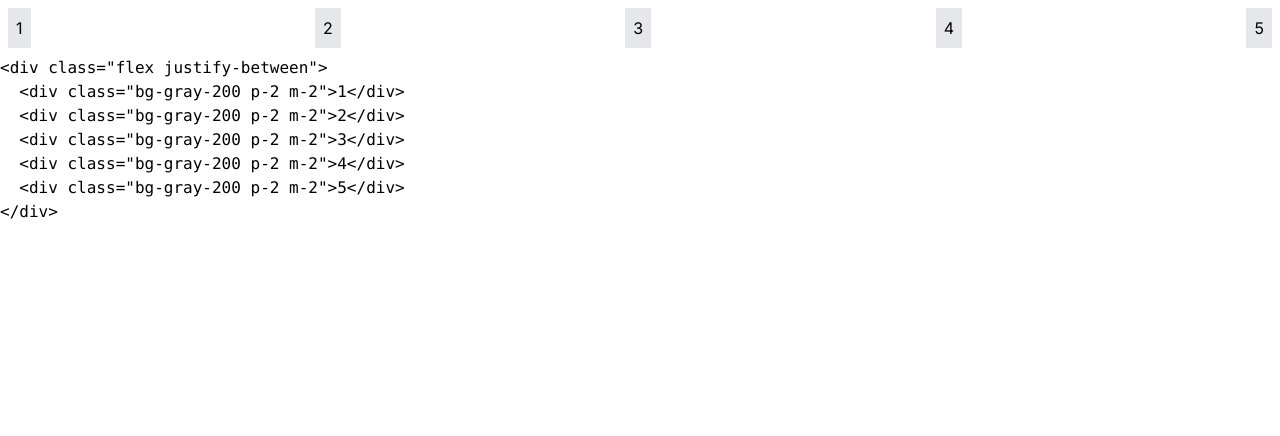
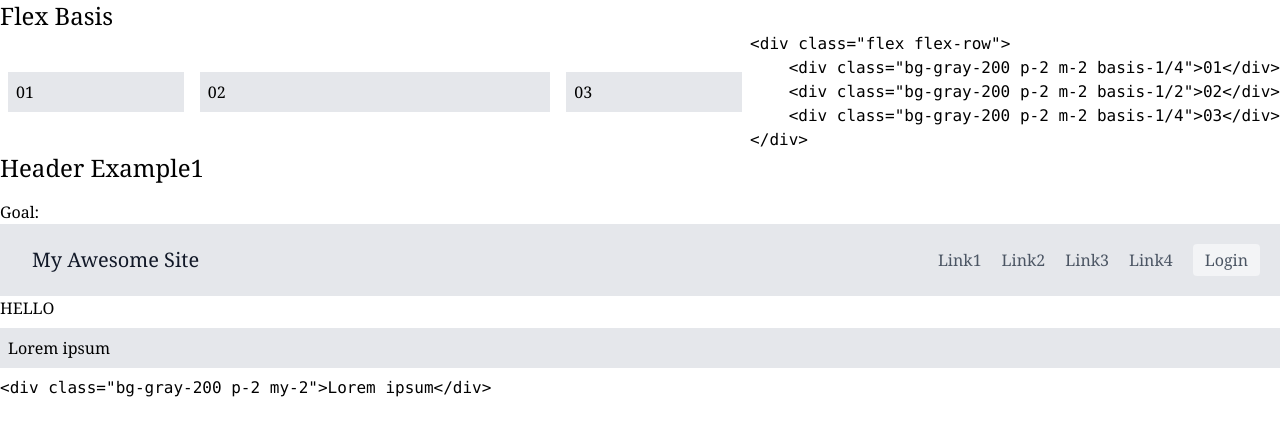
Before and after one commit to kengo-k/css-cookbook, a Next.js app: page / in a window 1280 px wide. Shown: the top 436 px of the page. Built offline with nearby package versions, Linux system fonts and the light colour scheme; a small style sheet from the web is missing.

Commit message:
introduct typescript and commit for now

```diff
--- a/package.json
+++ b/package.json
@@ -18,5 +18,10 @@
     "react-dom": "18.2.0",
     "sass": "^1.64.1",
     "tailwindcss": "3.3.3"
+  },
+  "devDependencies": {
+    "@types/node": "^20.4.5",
+    "@types/react": "^18.2.16",
+    "typescript": "^5.1.6"
   }
 }
--- a/src/app/page.js
+++ b/src/app/page.js
@@ -1,17 +1,30 @@
 "use client";
+
+import { FlexBasis1 } from "@/components/FlexExamples";
+import { HighlightedSource } from "@/components/HighlightedSource";
 import "prism-themes/themes/prism-ghcolors.css";
 import Prism from "prismjs";
 import "prismjs/components/prism-css.min.js";
 import { useEffect } from "react";
-import { HighlightedSource } from "../components/HighlightedSource";
 
-const codeString = `<div class="flex justify-between">
-  <div class="bg-gray-200 p-2 m-2">1</div>
-  <div class="bg-gray-200 p-2 m-2">2</div>
-  <div class="bg-gray-200 p-2 m-2">3</div>
-  <div class="bg-gray-200 p-2 m-2">4</div>
-  <div class="bg-gray-200 p-2 m-2">5</div>
-</div>`;
+export const Showcase = ({ title, item }) => {
+  const { Component, code, lang } = item;
+  return (
+    <>
+      <div>{title}</div>
+      <Component />
+      <HighlightedSource code={code} lang={lang} />
+    </>
+  );
+};
+
+export const MarginSample1 = {
+  Component: () => {
+    return <div class="bg-gray-200 p-2 my-2">Lorem ipsum</div>;
+  },
+  code: `<div class="bg-gray-200 p-2 my-2">Lorem ipsum</div>`,
+  lang: "html",
+};
 
 export default function Home() {
   useEffect(() => {
@@ -19,15 +32,58 @@ export default function Home() {
   }, []);
 
   return (
-    <main className="max-w-7xl mx-auto">
-      <div className="flex justify-between">
-        <div className="bg-gray-200 p-2 m-2">1</div>
-        <div className="bg-gray-200 p-2 m-2">2</div>
-        <div className="bg-gray-200 p-2 m-2">3</div>
-        <div className="bg-gray-200 p-2 m-2">4</div>
-        <div className="bg-gray-200 p-2 m-2">5</div>
+    <main class="container mx-auto font-serif">
+      <h2 class="text-2xl">Flex Basis</h2>
+      <div class="flex flex-row items-center">
+        <div class="basis-3/4">
+          <FlexBasis1.Component />
+        </div>
+        <div class="basis-1/4">
+          <HighlightedSource code={FlexBasis1.code} lang="html" />
+        </div>
       </div>
-      <HighlightedSource code={codeString} lang="html" />
+
+      <h2 class="text-2xl">Header Example1</h2>
+
+      <h3 class="mt-4">Goal:</h3>
+      <div class="bg-gray-200">
+        <header class="text-gray-600 body-font">
+          <div class="mx-auto flex flex-wrap p-5 flex-col md:flex-row items-center">
+            <a class="flex title-font font-medium items-center text-gray-900 mb-4 md:mb-0">
+              <span class="ml-3 text-xl">My Awesome Site</span>
+            </a>
+            <nav class="md:ml-auto flex flex-wrap items-center text-base justify-center">
+              <a class="mr-5 hover:text-gray-900">Link1</a>
+              <a class="mr-5 hover:text-gray-900">Link2</a>
+              <a class="mr-5 hover:text-gray-900">Link3</a>
+              <a class="mr-5 hover:text-gray-900">Link4</a>
+            </nav>
+            <button class="inline-flex items-center bg-gray-100 border-0 py-1 px-3 focus:outline-none hover:bg-gray-200 rounded text-base mt-4 md:mt-0">
+              Login
+            </button>
+          </div>
+        </header>
+      </div>
+
+      <Showcase title={"HELLO"} item={MarginSample1} />
+
+      {/* <div class="bg-gray-200 p-2 my-2 w-1/2">Lorem ipsum</div>
+      <div class="bg-gray-200 p-2 my-2 w-1/3 ml-auto">Lorem ipsum</div>
+      <div class="bg-gray-200 p-2 my-2 w-1/4 mx-auto">Lorem ipsum</div> */}
+
+      {/* <h3 class="mt-4">Step0:</h3>
+      <div class="bg-gray-200">
+        <header>
+          <a>My Awesome Site</a>
+          <nav class="md:ml-auto flex flex-wrap items-center text-base justify-center">
+            <a class="mr-5 hover:text-gray-900">Link1</a>
+            <a class="mr-5 hover:text-gray-900">Link2</a>
+            <a class="mr-5 hover:text-gray-900">Link3</a>
+            <a class="mr-5 hover:text-gray-900">Link4</a>
+          </nav>
+          <button>Login</button>
+        </header>
+      </div> */}
     </main>
   );
 }
--- /dev/null
+++ b/src/components/FlexExamples.js
@@ -0,0 +1,18 @@
+import "../app/globals.scss";
+
+export const FlexBasis1 = {
+  Component: () => {
+    return (
+      <div class="flex flex-row">
+        <div class="bg-gray-200 p-2 m-2 basis-1/4">01</div>
+        <div class="bg-gray-200 p-2 m-2 basis-1/2">02</div>
+        <div class="bg-gray-200 p-2 m-2 basis-1/4">03</div>
+      </div>
+    );
+  },
+  code: `<div class="flex flex-row">
+	<div class="bg-gray-200 p-2 m-2 basis-1/4">01</div>
+	<div class="bg-gray-200 p-2 m-2 basis-1/2">02</div>
+	<div class="bg-gray-200 p-2 m-2 basis-1/4">03</div>
+</div>`,
+};
```
Also changed, not shown: tsconfig.json (added, +36 -0 lines), 1 other file (tests, documents, lock files or other folders).
